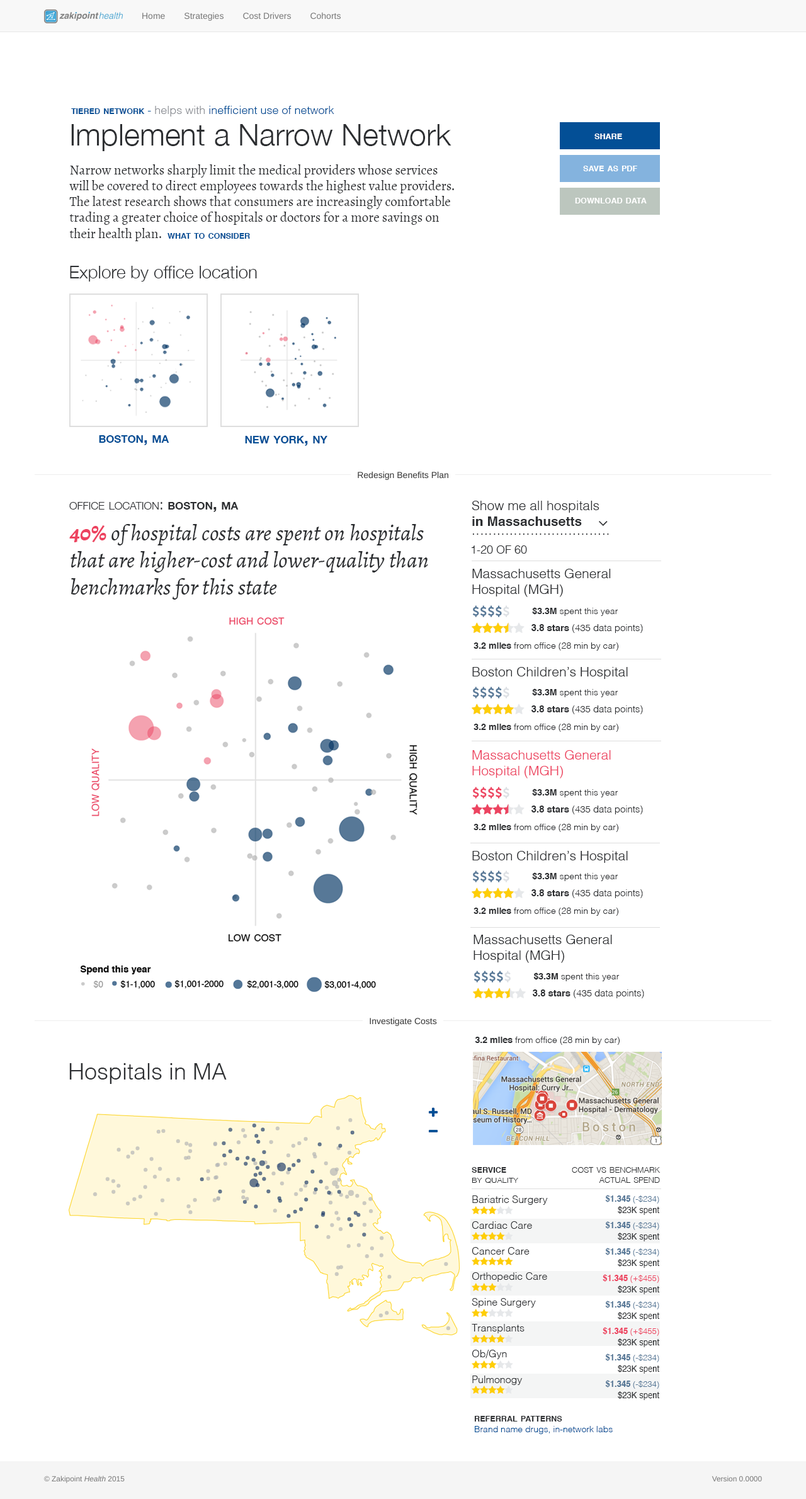
After one commit to tangcongyuan/zakipointhealth, a Django app: template home/templates/narrow_network.html in a window 1280 px wide. The commit adds this page. Shown: the whole page at 63% size. Run offline with Django 3.2, Linux system fonts and the light colour scheme; the template is opened without the code that fills it, so the values that code supplies are empty; some libraries are stand-ins or nearby versions.

Commit message:
Added Diana's PNG files to the demo 	modified:   cee1/urls.py 	modified:   home/templates/base.html 	modified:   home/templates/home.html 	new file:   home/templates/narrow_network.html 	modified:   home/views.py 	new file:   nginx_default 	new file:   static/dimages/20150720_narrow_network_1.png 	new file:   static/dimages/20150720_narrow_network_2.png 	new file:   static/dimages/20150720_narrow_network_3.png 	new file:   static/dimages/20150720_z5home_1.png 	new file:   static/dimages/20150720_z5home_2.png 	new file:   static/dimages/20150720_z5home_3.png 	new file:   static/dimages/20150720_z5home_4.png

```diff
--- a/home/templates/base.html
+++ b/home/templates/base.html
@@ -40,20 +40,21 @@
         <div class="navbar-collapse collapse">
           <ul class="nav navbar-nav">
             <li><a href="/home">Home</a></li>
-            <li><a href="/costs">Costs</a></li>
-            <li><a href="/progs">Company Programs</a></li>
-            <li><a href="/eHlth">Employee Health</a></li>
-            <li><a href="/qCare">Quality of Care</a></li>
+            <li><a href="/strategies">Strategies</a></li>
+            <li><a href="/cost_drivers">Cost Drivers</a></li>
+            <li><a href="/cohorts">Cohorts</a></li>
           </ul>
           <ul class="nav navbar-nav navbar-right">
-            {% if request.session.username %}
+            {% if session.username %}
               <li class="dropdown">
-                <a href="#" class="dropdown-toggle" data-toggle="dropdown"><span class="fa fa-user"></span> {{request.session.username}}<span class="caret"></span></a>
+                <a href="#" class="dropdown-toggle" data-toggle="dropdown"><span class="fa fa-user"></span> {{fullname}}<span class="caret"></span></a>
                 <ul class="dropdown-menu" role="menu">
                   <li><a href="/signout"><span class="fa fa-sign-out"></span> Signout</a></li>
                   <li><a href="#"><span class="text-muted"><span class="fa fa-user"> Profile</span></a></li>
                 </ul>
               </li>
+	    {% else %}
+	      <!-- No username -->
             {% endif %}
           </ul>
         </div><!--/.navbar-collapse -->
--- /dev/null
+++ b/home/templates/narrow_network.html
@@ -0,0 +1,32 @@
+{% extends "base.html" %}
+
+{% block container_content %}
+
+  <div class="container">
+    <div class="row">
+      <div class="col-md-12">
+	<img src="static/dimages/20150720_narrow_network_1.png" />
+      </div>
+<table width="100%">
+  <td><hr color="#ccc"/></td>
+  <td style="width:1px; padding: 0 10px; white-space: nowrap;">Redesign Benefits Plan</td>
+  <td><hr color="#ccc" /></td>
+</table>
+      <div class="col-md-12">
+	<img src="static/dimages/20150720_narrow_network_2.png" />
+      </div>
+<table width="100%">
+  <td><hr color="#ccc"/></td>
+  <td style="width:1px; padding: 0 10px; white-space: nowrap;">Investigate Costs</td>
+  <td><hr color="#ccc" /></td>
+</table>
+      <div class="col-md-12">
+	<img src="static/dimages/20150720_narrow_network_3.png" />
+      </div>
+
+    </div>
+
+  </div>
+
+
+{% endblock %}
```
Also changed, not shown: cee1/urls.py (+4 -4 lines), home/views.py (+15 -2 lines), static/dimages/20150720_narrow_network_1.png (added), static/dimages/20150720_narrow_network_2.png (added), static/dimages/20150720_narrow_network_3.png (added), static/dimages/20150720_z5home_1.png (added), static/dimages/20150720_z5home_2.png (added), static/dimages/20150720_z5home_3.png (added), static/dimages/20150720_z5home_4.png (added), 1 other file.
